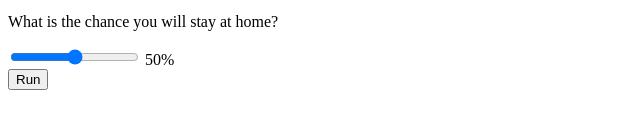
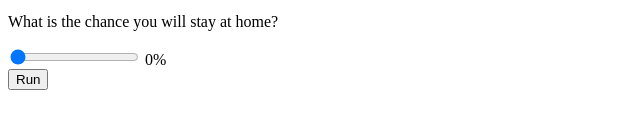
Before and after one commit to casawa/corona_social_dist_sim, a website with bundled scripts: page index.html in a window 1280 px wide. Shown: the part 191-320 px from the top of the page, 0-640 px from the left. Built offline with nearby package versions, Linux system fonts and the light colour scheme.

Commit message:
Set initial chance to 0

```diff
--- a/index.html
+++ b/index.html
@@ -10,7 +10,7 @@
     <p id="stats"></p>
     <div>
       <p>What is the chance you will stay at home?</p>
-      <input type="range" min="0" max="100" value="50" class="slider" id="distLikelihoodSlider">
+      <input type="range" min="0" max="100" value="0" class="slider" id="distLikelihoodSlider">
       <span id="sliderVal"></span>%
     </div>
     <button id="runButton"> Run </button>
```
